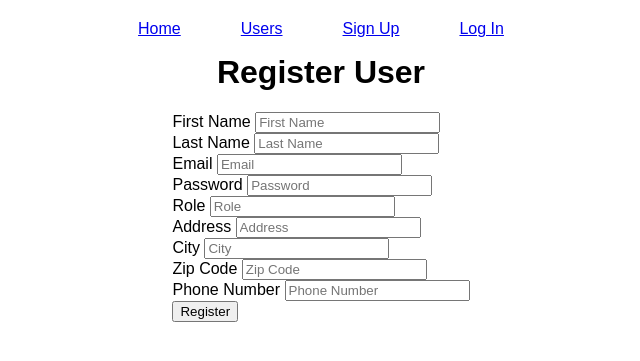
After one commit to NathanPosthumus/regenboog_school, a PHP site: page /register.php in a window 1280 px wide. The commit adds this page. Shown: the top 361 px of the page, without its empty margins (319-959 px from the left). Run offline with PHP 8.4, Linux system fonts and the light colour scheme.

Commit message:
Add user registration, login, and user listing pages
Introduces new PHP pages for user registration (register.php, register_process.php), login (login.php, login_process.php), dashboard (dashboard.php), and user listing (users.php). Updates navbar.php to include navigation links for users, registration, and login. Adds basic styling for forms and tables in styles.css.

```diff
--- a/www/navbar.php
+++ b/www/navbar.php
@@ -9,8 +9,9 @@
     <nav>
         <ul>
             <li><a href="index.php">Home</a></li>
-            <li><a href="about.php">About</a></li>
-            <li><a href="contact.php">Contact</a></li>
+            <li><a href="users.php">Users</a></li>
+            <li><a href="register.php">Sign Up</a></li>
+            <li><a href="login.php">Log In</a></li>
         </ul>
     </nav>
 </body>
--- /dev/null
+++ b/www/register.php
@@ -0,0 +1,53 @@
+<!DOCTYPE html>
+<html lang="en">
+<head>
+    <meta charset="UTF-8">
+    <meta name="viewport" content="width=device-width, initial-scale=1.0">
+    <title>Document</title>
+    <link rel="stylesheet" href="styles.css">
+</head>
+<body>
+    <?php include 'navbar.php'; ?>
+    <h1>Register User</h1>
+    <form action="register_process.php" method="POST">
+        <div>
+            <label for="firstname">First Name</label>
+            <input type="text" name="firstname" placeholder="First Name" required>
+        </div>
+        <div>
+            <label for="lastname">Last Name</label>
+            <input type="text" name="lastname" placeholder="Last Name" required>
+        </div>
+        <div>
+            <label for="email">Email</label>
+            <input type="email" name="email" placeholder="Email" required>
+        </div>
+        <div>
+            <label for="password">Password</label>
+            <input type="password" name="password" placeholder="Password" required>
+        </div>
+        <div>
+            <label for="role">Role</label>
+            <input type="text" name="role" placeholder="Role" required>
+        </div>
+        <div>
+            <label for="address">Address</label>
+            <input type="text" name="address" placeholder="Address" required>
+        </div>
+        <div>
+            <label for="city">City</label>
+            <input type="text" name="city" placeholder="City" required>
+        </div>
+        <div>
+            <label for="zipcode">Zip Code</label>
+            <input type="text" name="zipcode" placeholder="Zip Code" required>
+        </div>
+        <div>
+            <label for="phonenumber">Phone Number</label>
+            <input type="text" name="phonenumber" placeholder="Phone Number" required>
+        </div>
+
+        <button type="submit">Register</button>
+    </form>
+</body>
+</html>
--- a/www/styles.css
+++ b/www/styles.css
@@ -21,6 +21,52 @@ nav ul{
 
 }
 
+/* Simpele, neutrale styling: beetje padding en gecentreerd */
+body {
+    /* kleine padding rondom de pagina */
+    padding: 20px;
+    display: flex;
+    flex-direction: column;
+    align-items: center; /* centreer de hoofdcontent horizontaal */
+    justify-content: flex-start;
+}
+
+.container {
+    width: 100%;
+    max-width: 1100px;
+    padding: 16px;
+    box-sizing: border-box;
+}
+
+h1, h2, h3 {
+    text-align: center;
+    margin-top: 0;
+}
+
+/* Nav en algemene lijsten */
+nav ul {
+    margin: 0 0 16px 0;
+}
+
+/* Tabellen: eenvoudige, leesbare layout */
+table {
+    border-collapse: collapse;
+    width: 100%;
+    margin: 0 auto; /* centreer de tabel binnen de container */
+}
+
+th, td {
+    padding: 10px 12px;
+    text-align: left;
+    border: 1px solid #e6e6e6; /* subtiele lijn voor leesbaarheid */
+}
+
+.no-data, .error-message {
+    text-align: center;
+    padding: 16px;
+}
+
+
 .klassen{
     display: flex;
     flex-direction: column;
```
Also changed, not shown: www/dashboard.php (added, +13 -0 lines), www/login.php (added, +27 -0 lines), www/login_process.php (added, +34 -0 lines), www/register_process.php (added, +89 -0 lines), www/users.php (added, +54 -0 lines).
